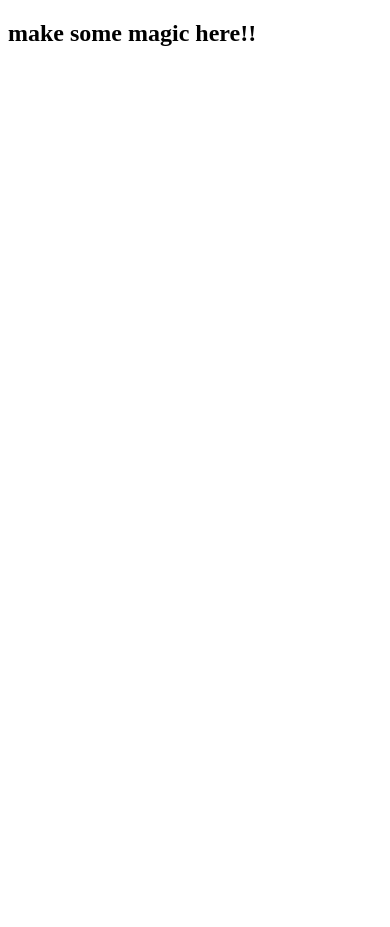
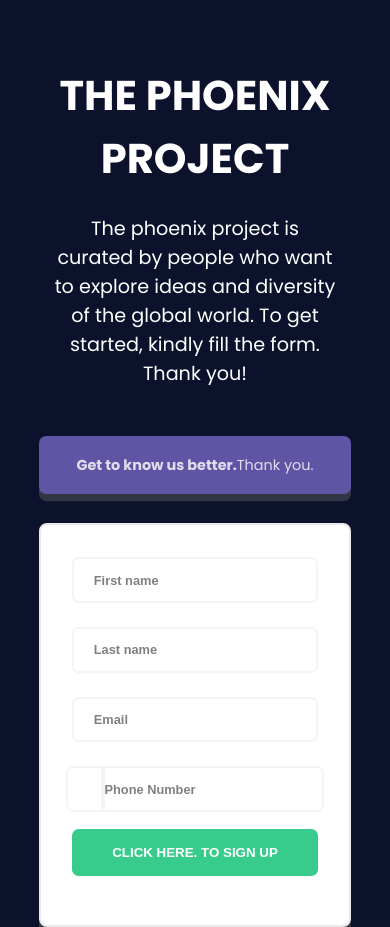
Before and after one commit to dadigi4u/circle_329_phonie, a plain HTML site: page index.html in a window 390 px wide. Before the commit the page ends 844 px from the top, so only its background shows below. Drawn offline with Linux system fonts and the light colour scheme.

Commit message:
modified app.mjs, index.html, style.css

```diff
--- a/app.mjs
+++ b/app.mjs
@@ -1,15 +1,72 @@
 function startApp() {
-    // Your entire app should not necessarily be coded inside this
-    // single function (though there's no penalty for that),
-    // so create and use/call additional functions from here
 
-    // pls remove the below and make some magic in here!
-    console.log('make magic in here!');
 
-    const header = document.querySelector('h2');
-    if(header) {
-      header.textContent = 'make some magic here!!';
+  'use strict';
+const mtnNumber = ['0803', '0703', '0903', '0806', '0706', '0813', '0810', '0814', '0816'];
+const gloNumber = ['0805', '0705', '0905', '0807', '0815', '0811'];
+const nineMobile = ['0809', '0909', '0817', '0818'];
+const airtelNumber = ['0802', '0902', '0701', '0808', '0708', '0812'];
+const numbers = [...mtnNumber, ...gloNumber, ...nineMobile, ...airtelNumber];
+const form = document.querySelector('.form');
+const SubmitBtn = document.getElementById('btn');
+
+const inputElement = document.querySelector('#telephone');
+const autoComplete = document.querySelector('#suggestions');
+const icon = document.querySelector('#icon');
+
+const autoCompleteTab = number => {
+    const element = document.createElement('div');
+    element.classList.add('suggestion');
+    element.textContent = number;
+    //To respond to user clicking on the autocomplete options
+    element.addEventListener('click', e => {
+        inputElement.value = e.target.textContent;
+        // Remove the autocomplete options once a user has selected
+        autoComplete.innerHTML = '';
+    })
+    return element;
+};
+const image = (arr) => {
+    icon.src = `${arr}.png`;
+    icon.style.display = 'block';
+}
+
+inputElement.addEventListener('input', () => {
+    let input = inputElement.value;
+    let values = "";
+    if(input.startsWith('0')) {
+        values += input.slice(0, 4);
+    }else if(input.startsWith("+")) {
+        values += `0${input.slice(4, 7)}`;
+    };
+
+    //No autocomplete options till users types
+    autoComplete.innerHTML = '';
+    numbers.forEach(number => {
+        if(number.startsWith(values)) {
+            autoComplete.appendChild(autoCompleteTab(number));
+        } else if(values.length === 4) {
+            autoComplete.innerHTML = '';
+        }
+    })
+    for(let i = 0; i < mtnNumber.length; i++) {
+        values === mtnNumber[i] ? image('mtn') : 0;
+        if (values.length <= 3) image('solid');
     }
+    for(let i = 0; i < gloNumber.length; i++) {
+        values === gloNumber[i] ? image('glo') : 0;
+    }
+    for(let i = 0; i < nineMobile.length; i++) {
+        values === nineMobile[i] ? image('9mobile') : 0;
+    }
+    for(let i = 0; i < airtelNumber.length; i++) {
+        values === airtelNumber[i] ? image('airtel') : 0;
+    }
+})
+// To confirm receipt of user details
+form.addEventListener('submit', () => {
+    SubmitBtn.textContent = "Thank You For Submitting";
+});
   };
 
   // ======= DO NOT EDIT ============== //
--- a/index.html
+++ b/index.html
@@ -1,19 +1,51 @@
 <!DOCTYPE html>
 <html lang="en">
+
 <head>
-    <meta charset="UTF-8">
-    <meta http-equiv="X-UA-Compatible" content="IE=edge">
-    <meta name="viewport" content="width=device-width, initial-scale=1.0">
-    <title>Name of chosen challenge</title>
+  <meta charset="UTF-8">
+  <meta http-equiv="X-UA-Compatible" content="IE=edge">
+  <meta name="viewport" content="width=device-width, initial-scale=1.0">
+  <title>Document</title>
+  <link rel="stylesheet" href="style.css">
+</head>
 
-    <link rel="stylesheet" href="style.css">
-</head>
 <body>
+  <main class="main">
+    <div class="container1">
+      <h1>The Phoenix Project</h1>
+      <p>The phoenix project is curated by people who want to explore ideas and diversity of the global world. To get
+        started, kindly fill the form. Thank you!
+      </p>
+    </div>
+    <div class="container2">
+      <div class="topSection">
+        <p><b>Get to know us better.</b>Thank you.</p>
+      </div>
+      <div class="bottomSection">
+        <form autocomplete="off" class="form">
+          <div class="section">
+            <input type="text" placeholder="First name" class="input">
+          </div>
+          <div class="section">
+            <input type="text" placeholder="Last name" class="input">
+          </div>
+          <div class="section">
+            <input type="email" placeholder="Email" class="input">
+          </div>
+          <div class="sectionB">
+            <img src="./solid.png" alt="networkLogo" id="icon" class="icon">
+            <input type="tel" placeholder="Phone Number" id="telephone" pattern="[0-9]{3}[0|3|4|6][0-9]{7}"
+              class="inputDiff" name="number" list="number">
+          </div>
+          <div id="suggestions"></div>
 
-    <h2>make some magic here!!</h2>
+          <button type="submit" class="submitBtn" id="btn">Click Here. To Sign Up</button>
+        </form>
+      </div>
+    </div>
+  </main>
 
-    <!-- // ============= EEND DO NOT EDIT ============== // -->
-    <script src="index.mjs" type="module"></script>
-    <!-- // ============= EEND DO NOT EDIT ============== // -->
+  <script src="index.mjs" type="module"></script>
 </body>
+
 </html>
--- a/style.css
+++ b/style.css
@@ -0,0 +1,186 @@
+@import url('https://fonts.googleapis.com/css2?family=Poppins:wght@400;500;600;700&display=swap');
+*{
+    padding: 0;
+    margin: 0;
+    box-sizing: border-box;
+}
+:root{
+    font-size: 1em;
+    --link-grid-row: auto;
+    --all-grid-template-rows: auto;
+    --link-grid-column: auto;
+    --theme-justify-content: center;
+
+}
+body{
+    background-color: hsl(229, 57%, 11%);
+    font-family: 'Poppins', sans-serif;
+    font-size: 16px;
+}
+.main{
+    display: grid;
+    grid-template-columns: 1fr 1fr;
+    grid-template-rows: var(--all-grid-template-rows);
+    gap: 4em;
+    justify-content: var(--theme-justify-content);
+    align-items: center;
+    width: 80%;
+    margin: 4em auto 0;
+    color: white;
+}
+.container1{
+    grid-column: 1/2;
+    grid-row: var(--link-grid-row);
+}
+.container1 h1{
+    font-size: 3.2rem;
+    text-transform: uppercase;
+}
+.container1 p{
+    font-size: 1.2rem;
+    margin-top: 1.8rem;
+}
+.container2{
+    grid-column: 2/3;
+    grid-row: var(--link-grid-row);
+}
+.topSection{
+    background-color: hsl(248, 32%, 49%);
+    text-align: center;
+    font-size: 0.9rem;
+    font-weight: 300;
+    border-radius: 0.5em;
+    padding: 1.3em 0;
+    margin-bottom: 2em;
+    box-shadow: 0 0.5em rgba(107, 106, 106, 0.4);
+}
+.topSection p{
+    opacity: 0.8;
+}
+.bottomSection{
+    background-color: white;
+    border-radius: 0.5em;
+    border: 2px solid rgb(234, 233, 233);
+    box-shadow: 0 0.5em rgba(107, 106, 106, 0.4);
+}
+.form{
+    width: 80%;
+    margin: 2em auto;
+}
+.input{
+    padding: 1em 50% 1em 1.5em;
+    border-radius: 0.5em;
+    border: 2px solid rgb(246, 243, 243);
+    width: 100%;
+}
+.input::placeholder{
+    font-weight: 600;
+    color: gray;
+    font-size: 0.8rem;
+}
+.section{
+    margin-bottom: 1.5em;
+}
+.sectionB{
+    display: grid;
+    grid-template-columns: 2.3em 90%;
+    grid-template-rows: var(--all-grid-template-rows);
+    justify-content: var(--theme-justify-content);
+}
+.icon{
+    grid-column: 1/2;
+    grid-row: var(--link-grid-row);
+    border: 2px solid rgb(246, 243, 243);
+    border-radius:  0.5em  0 0 0.5em ;
+}
+.inputDiff{
+    grid-column: 2/3;
+    grid-row: var(--link-grid-row);
+    border: 2px solid rgb(246, 243, 243);
+    border-radius:  0 0.5em 0.5em 0;
+}
+.inputDiff::placeholder{
+    font-weight: 600;
+    color: gray;
+    font-size: 0.8rem;
+}
+.submitBtn{
+    background-color: hsl(154, 59%, 51%);
+    color: white;
+    font-weight: 700;
+    width: 100%;
+    padding: 1.2em 27.5%;
+    border: none;
+    text-transform: uppercase;
+    border-radius: 0.5em;
+    margin: 1.3em 0 1.3em;
+    transition: all 1s linear;
+}
+.submitBtn:hover{
+    opacity: 0.7;
+    cursor: pointer;
+    height: 4em;
+}
+.suggestion {
+    padding-left: 0.3em;
+    padding-right: 0.3em;
+}
+
+/* Change suggestion color when hovering it with the mouse */
+.suggestion:hover {
+    background-color: #adf;
+    cursor: pointer;
+}
+/* Position the suggestion list just below the input box */
+#suggestions {
+    position: absolute;
+    background-color: white;
+    color: black;
+    border-radius: 0.2em;
+    right: 11rem;
+    overflow-y: auto;
+    overflow-x: hidden;
+    max-height: 25vh;
+}
+img{
+    width: 2.3em;
+    height: 2.85em;
+}
+
+@media (max-width: 768px) {
+    .main{
+        display: grid;
+        grid-template-columns: auto;
+        grid-template-rows: 1fr auto;
+        gap: 3em;
+    }
+    .container1{
+        grid-column: var(--link-grid-column);
+        grid-row: 1/2;
+        text-align: center;
+        width: 90%;
+        margin: 0 auto;
+    }
+    .container2{
+        grid-column: var(--link-grid-column);
+        grid-row: 2/3;
+    }
+    .container1 h1{
+        font-size: 2.6rem;
+    }
+    .container1 p{
+        font-size: 1.2rem;
+        margin-top: 1.5rem;
+    }
+    .sectionB{
+        grid-template-columns: 2.3em 90%;
+    }
+    .submitBtn{
+        padding: 1.2em 3em;
+        width: 100%;
+        margin: 1.3em 0 1.3em;
+    }
+    #suggestions {
+        right: 6.5rem;
+    }
+}
```
Also changed, not shown: 9mobile.png (added), airtel.png (added), glo.png (added), mtn.png (added), solid.png (added), 3 other files.
